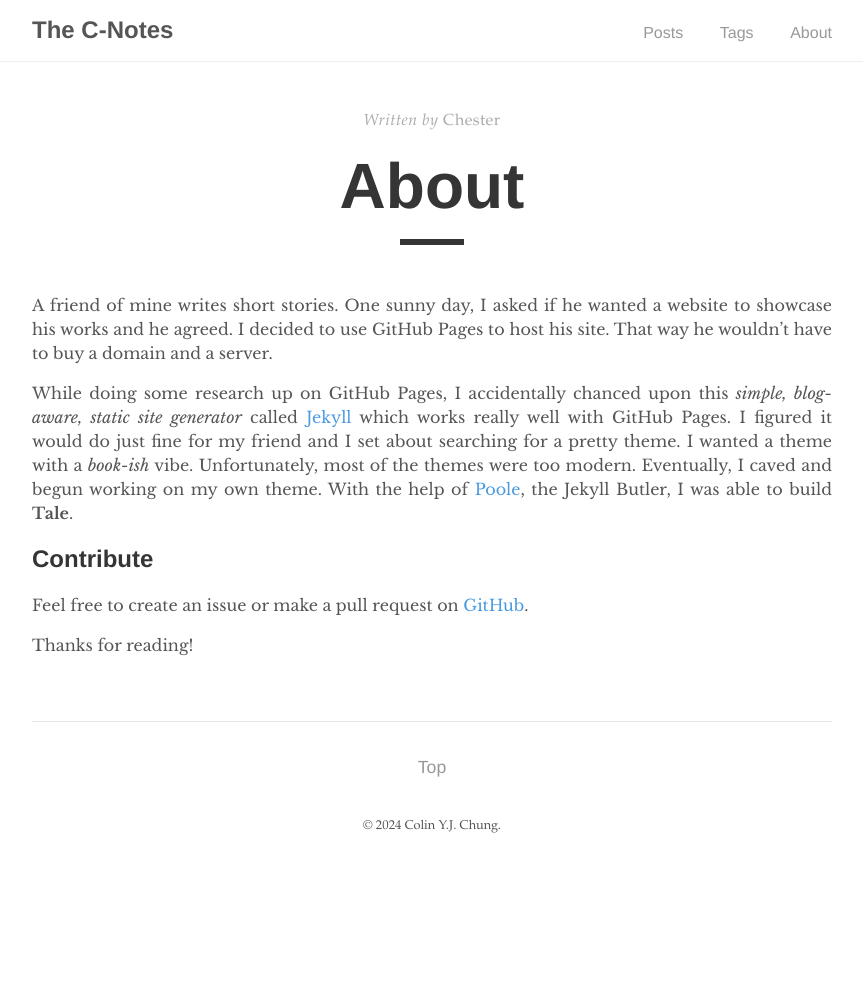
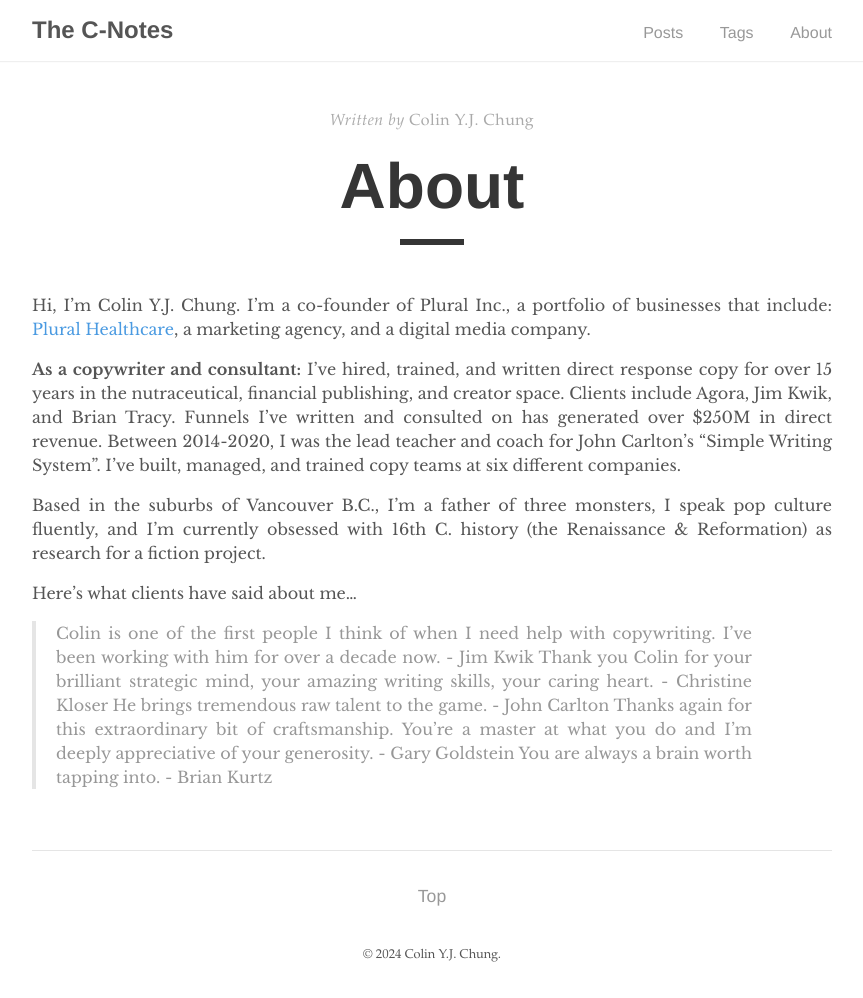
Before and after one commit to colinyjchung/cnotes, a Jekyll site: the page built from _pages/about.md, in a window 1280 px wide. Shown: the whole page, without its empty margins (208-1071 px from the left). Built offline with Jekyll 4.4.1, drawn with Linux system fonts in a browser that asks for light colours; before the commit the page ends 900 px from its top, so only the background shows below that.

Commit message:
Update about.md

```diff
--- a/_pages/about.md
+++ b/_pages/about.md
@@ -1,15 +1,19 @@
 ---
 layout: post
 title: "About"
-author: "Chester"
 permalink: /about/
 ---
 
-A friend of mine writes short stories. One sunny day, I asked if he wanted a website to showcase his works and he agreed. I decided to use GitHub Pages to host his site. That way he wouldn't have to buy a domain and a server.
+Hi, I'm Colin Y.J. Chung. I'm a co-founder of Plural Inc., a portfolio of businesses that include: [Plural Healthcare](http://pluralhealthcare.com), a marketing agency, and a digital media company.
 
-While doing some research up on GitHub Pages, I accidentally chanced upon this _simple, blog-aware, static site generator_ called [Jekyll](https://jekyllrb.com/) which works really well with GitHub Pages. I figured it would do just fine for my friend and I set about searching for a pretty theme. I wanted a theme with a _book-ish_ vibe. Unfortunately, most of the themes were too modern. Eventually, I caved and begun working on my own theme. With the help of [Poole](https://github.com/poole/poole), the Jekyll Butler, I was able to build **Tale**.
+**As a copywriter and consultant:** I've hired, trained, and written direct response copy for over 15 years in the nutraceutical, financial publishing, and creator space. Clients include Agora, Jim Kwik, and Brian Tracy. Funnels I've written and consulted on has generated over $250M in direct revenue. Between 2014-2020, I was the lead teacher and coach for John Carlton's "Simple Writing System". I've built, managed, and trained copy teams at six different companies.
 
-## Contribute
-Feel free to create an issue or make a pull request on [GitHub](https://github.com/chesterhow/tale).
+Based in the suburbs of Vancouver B.C., I'm a father of three monsters, I speak pop culture fluently, and I'm currently obsessed with 16th C. history (the Renaissance & Reformation) as research for a fiction project.
 
-Thanks for reading!
+Here's what clients have said about me...
+
+> Colin is one of the first people I think of when I need help with copywriting. I've been working with him for over a decade now. - Jim Kwik
+> Thank you Colin for your brilliant strategic mind, your amazing writing skills, your caring heart. - Christine Kloser
+> He brings tremendous raw talent to the game. - John Carlton
+> Thanks again for this extraordinary bit of craftsmanship. You're a master at what you do and I'm deeply appreciative of your generosity. - Gary Goldstein
+> You are always a brain worth tapping into. - Brian Kurtz
```
